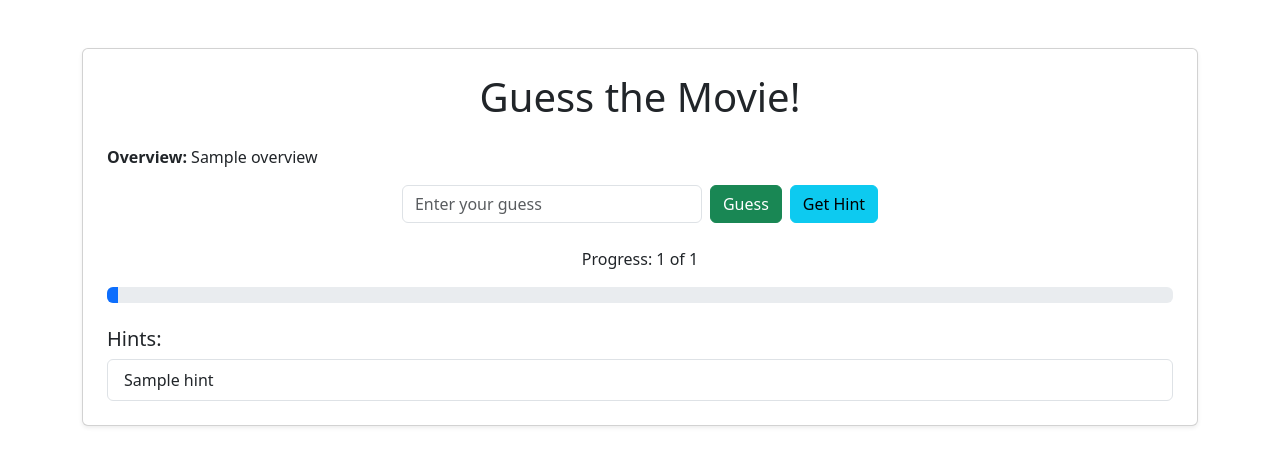
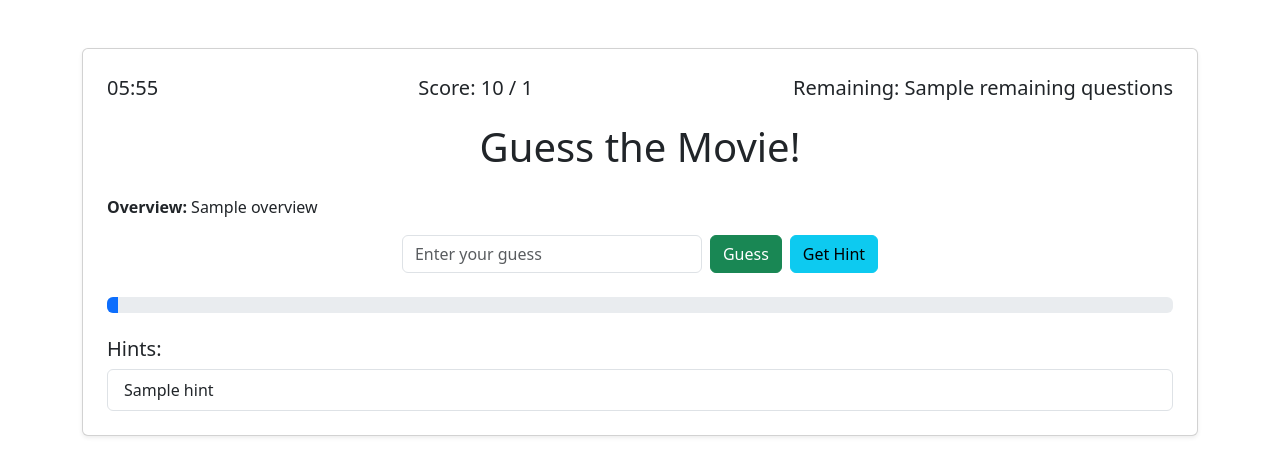
Before and after one commit to mehrdadrafiei/movies-quiz, a Django app: template quiz/templates/guess_movie.html in a window 1280 px wide. Shown: the top 476 px of the page. Run offline with Django 5.2, Linux system fonts and the light colour scheme; the template is opened without the code that fills it: most values are stand-ins (such as "Sample title", 1, 10 or a date in 2020).

Commit message:
add timer to it

```diff
--- a/quiz/templates/guess_movie.html
+++ b/quiz/templates/guess_movie.html
@@ -5,13 +5,28 @@
     <meta name="viewport" content="width=device-width, initial-scale=1.0">
     <title>Guess the Movie</title>
     <link href="https://cdn.jsdelivr.net/npm/bootstrap@5.3.0/dist/css/bootstrap.min.css" rel="stylesheet">
+    <style>
+        .timer, .score, .remaining-questions {
+            font-size: 20px;
+        }
+        .info-container {
+            display: flex;
+            justify-content: space-between;
+            margin-bottom: 20px;
+        }
+    </style>
 </head>
 <body>
 
 <div class="container mt-5">
     <div class="card shadow-sm p-4">
+        <div class="info-container">
+            <div class="timer" id="timer">06:00</div>
+            <div class="score">Score: {{ score }} / {{ total_movies }}</div>
+            <div class="remaining-questions">Remaining: {{ remaining_questions }}</div>
+        </div>
+
         <h1 class="card-title text-center mb-4">Guess the Movie!</h1>
-
         <div>
             <p><strong>Overview:</strong> {{ overview }}</p>
         </div>
@@ -26,7 +41,6 @@
 
         <!-- Progress Indicator -->
         <div class="mt-4">
-            <p class="text-center">Progress: {{ current_index }} of {{ total_movies }}</p>
             <div class="progress">
                 <div class="progress-bar" role="progressbar" style="width: {{ progress_percentage }}%;"
                      aria-valuenow="{{ current_index }}" aria-valuemin="0" aria-valuemax="{{ total_movies }}"></div>
@@ -52,5 +66,26 @@
     </div>
 </div>
 
+<script>
+    // Global Timer (6 minutes)
+    let totalTime = 6 * 60; // 6 minutes in seconds
+    const timerElement = document.getElementById('timer');
+
+    const updateTimer = () => {
+        const minutes = Math.floor(totalTime / 60);
+        const seconds = totalTime % 60;
+        timerElement.textContent = `${minutes.toString().padStart(2, '0')}:${seconds.toString().padStart(2, '0')}`;
+        totalTime--;
+
+        if (totalTime < 0) {
+            clearInterval(timerInterval);
+            alert('Time is up!');
+            document.querySelector('form').submit(); // Auto-submit when time runs out
+        }
+    };
+
+    const timerInterval = setInterval(updateTimer, 1000);
+</script>
+
 </body>
 </html>
```
Also changed, not shown: quiz/views.py (+19 -21 lines).
